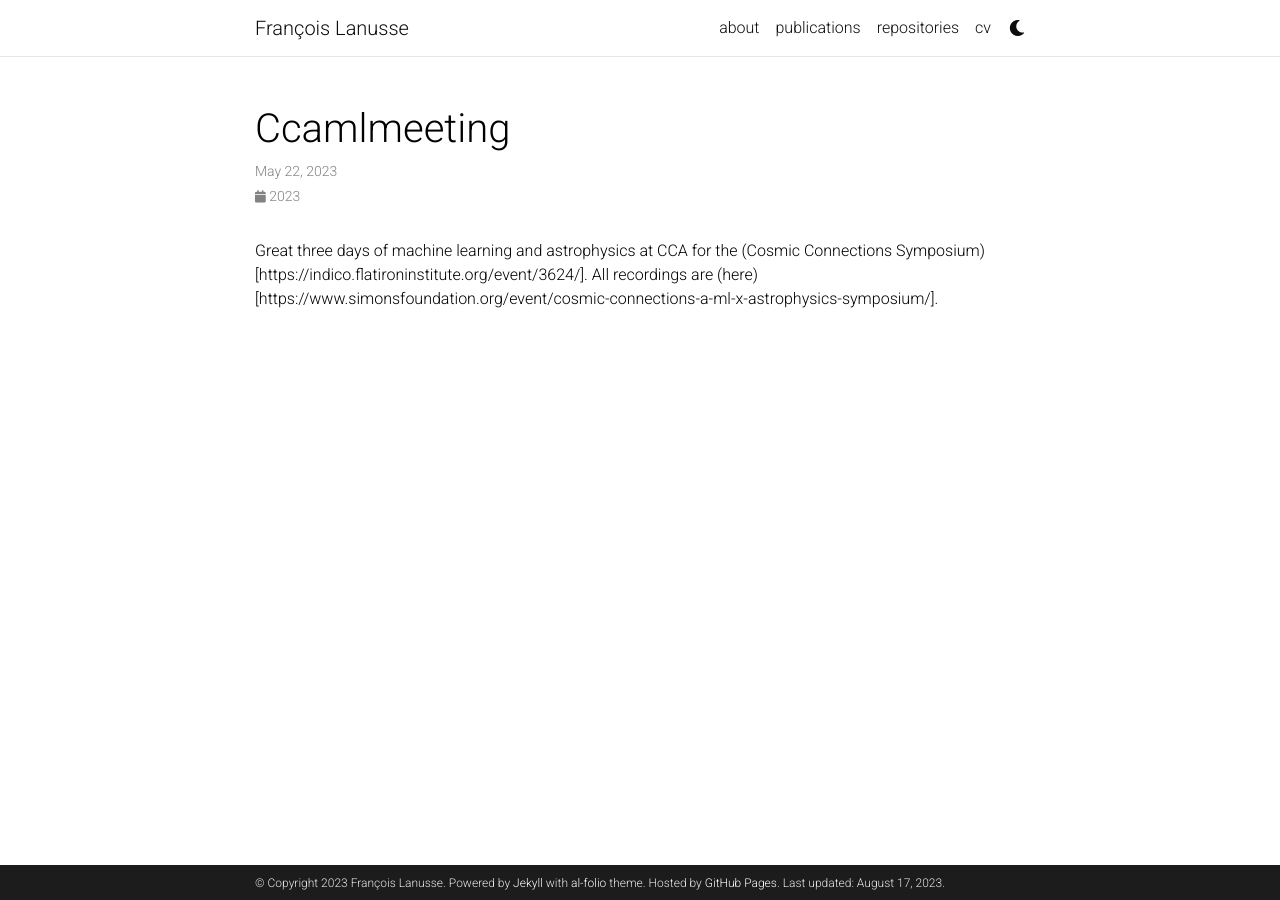
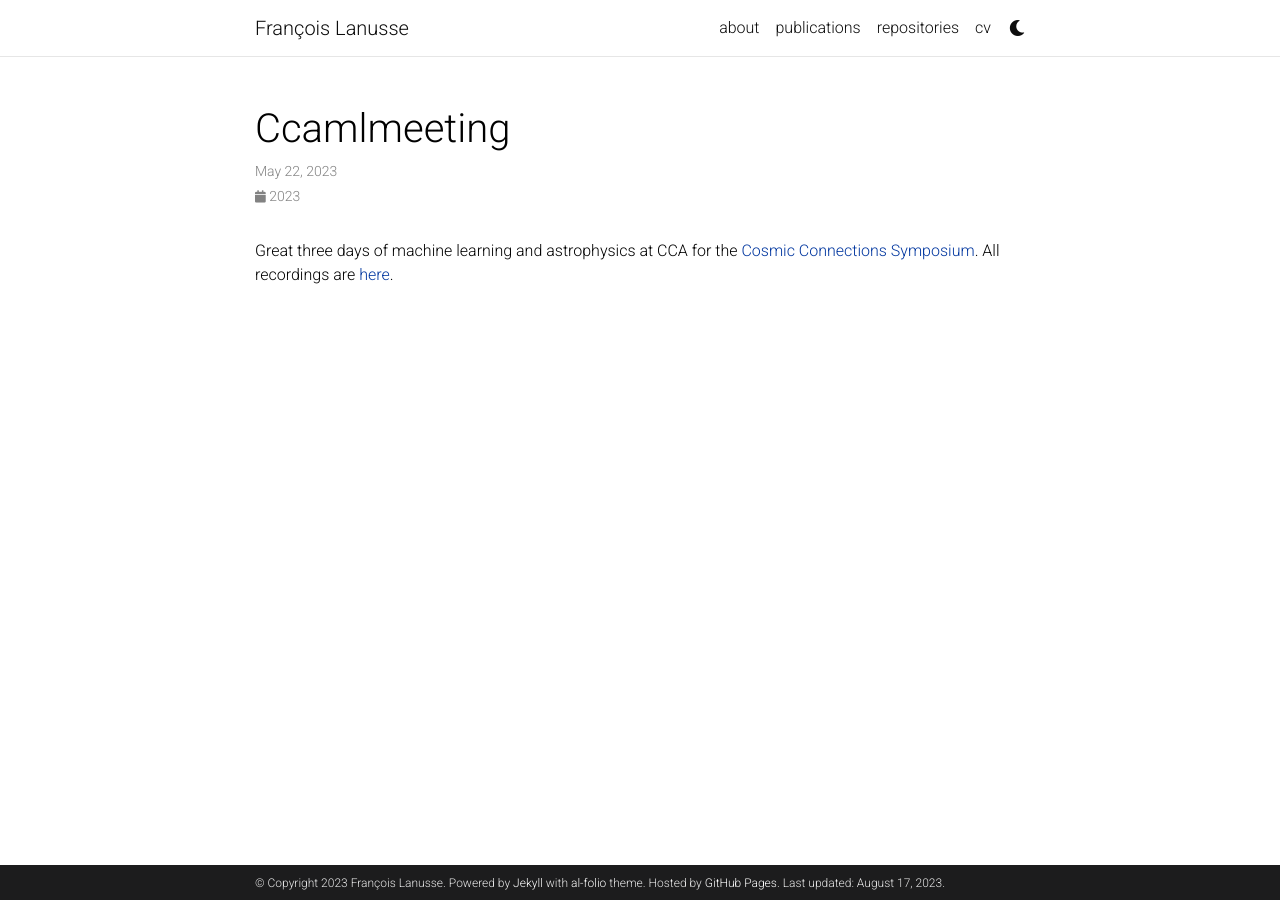
Before and after one commit to EiffL/eiffl.github.io, a Jekyll site: the page built from _news/ccamlmeeting.md, in a window 1280 px wide. Built offline with Jekyll 4.4.1, drawn with Linux system fonts in a browser that asks for light colours; full-size pictures stand in for the smaller copies a plugin makes; comment, search, counter and statistics services are not loaded; a style sheet for code colours, icons or effects is not loaded.

Commit message:
fix links

```diff
--- a/_news/ccamlmeeting.md
+++ b/_news/ccamlmeeting.md
@@ -4,4 +4,4 @@ date: 2023-5-22 12:00:00-0400
 inline: true
 ---
 
-Great three days of machine learning and astrophysics at CCA for the (Cosmic Connections Symposium)[https://indico.flatironinstitute.org/event/3624/]. All recordings are (here)[https://www.simonsfoundation.org/event/cosmic-connections-a-ml-x-astrophysics-symposium/].
+Great three days of machine learning and astrophysics at CCA for the [Cosmic Connections Symposium](https://indico.flatironinstitute.org/event/3624/). All recordings are [here](https://www.simonsfoundation.org/event/cosmic-connections-a-ml-x-astrophysics-symposium/).
```
Also changed, not shown: _news/ml4astro2023.md (+1 -1 lines).
